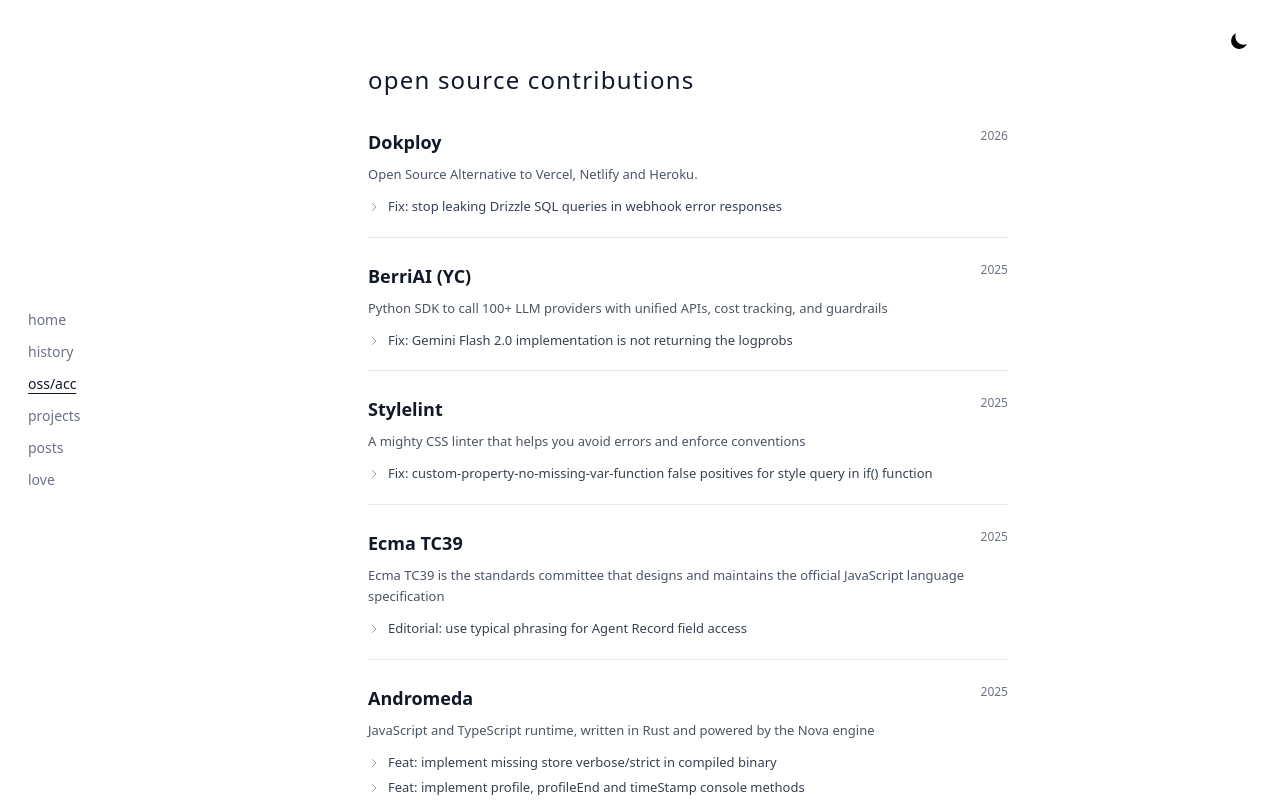
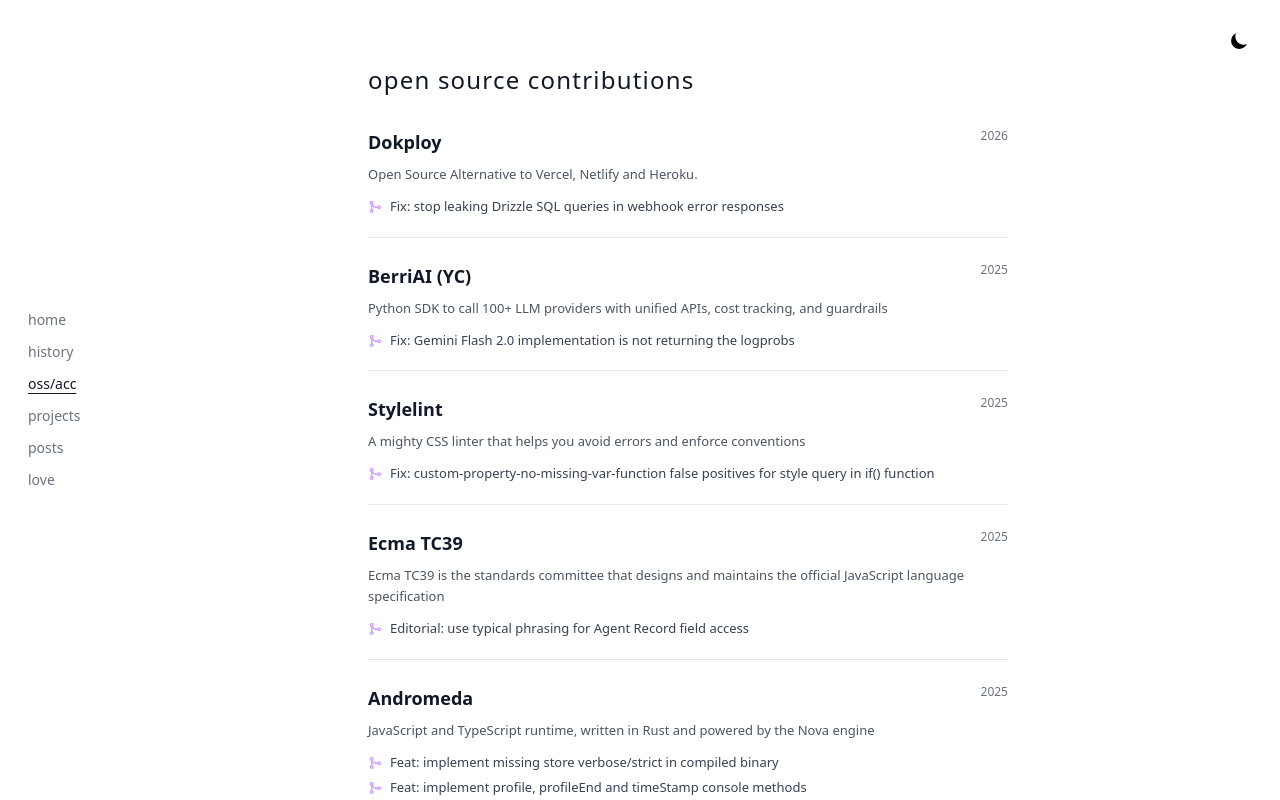
Before and after one commit to sajdakabir/saju, a Next.js app: page /oss-acc in a window 1280 px wide. Built offline with nearby package versions, Linux system fonts and the light colour scheme.

Commit message:
oss page re-design

```diff
--- a/src/app/oss-acc/page.tsx
+++ b/src/app/oss-acc/page.tsx
@@ -148,8 +148,9 @@
                         rel="noopener noreferrer"
                         className="inline-flex items-center gap-2 text-[13px] text-gray-700 dark:text-gray-300 hover:text-gray-900 dark:hover:text-gray-100 transition-colors group/link"
                       >
-                        <svg className="w-3 h-3 opacity-50 group-hover/link:opacity-100 transition-opacity" fill="none" stroke="currentColor" viewBox="0 0 24 24">
-                          <path strokeLinecap="round" strokeLinejoin="round" strokeWidth={2} d="M9 5l7 7-7 7" />
+                        {/* git merge / PR icon */}
+                        <svg className="w-3.5 h-3.5 shrink-0 text-purple-400 opacity-80 group-hover/link:opacity-100 transition-opacity" fill="currentColor" viewBox="0 0 16 16">
+                          <path d="M5.45 5.154A4.25 4.25 0 0 0 9.25 7.5h1.378a2.251 2.251 0 1 1 0 1.5H9.25A5.734 5.734 0 0 1 5 7.123v3.505a2.25 2.25 0 1 1-1.5 0V5.372a2.25 2.25 0 1 1 1.95-.218ZM4.25 13.5a.75.75 0 1 0 0-1.5.75.75 0 0 0 0 1.5Zm8.5-4.5a.75.75 0 1 0 0-1.5.75.75 0 0 0 0 1.5ZM5 3.25a.75.75 0 1 0 0 .005V3.25Z"/>
                         </svg>
                         <span className="group-hover/link:underline">{pr.title}</span>
                       </Link>
```
